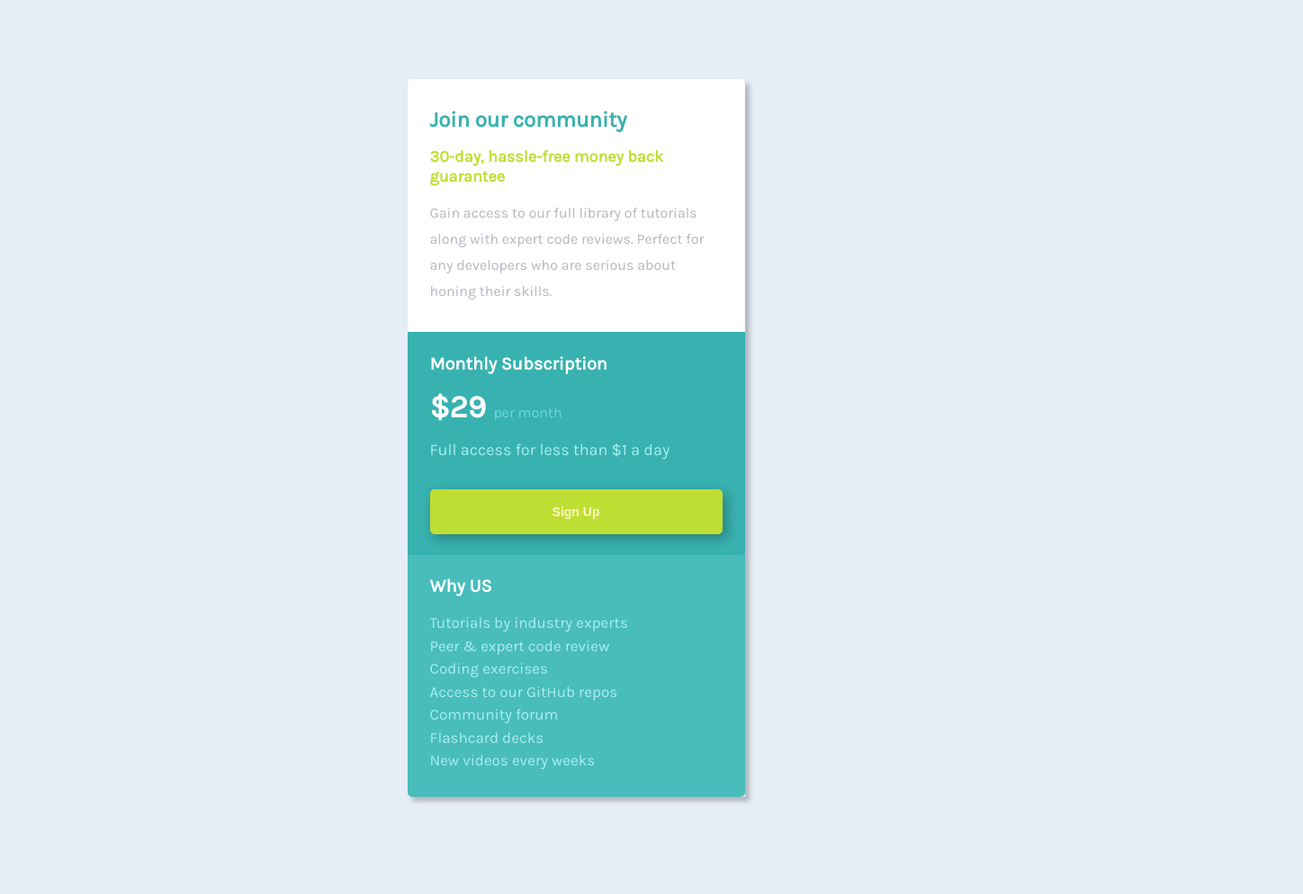
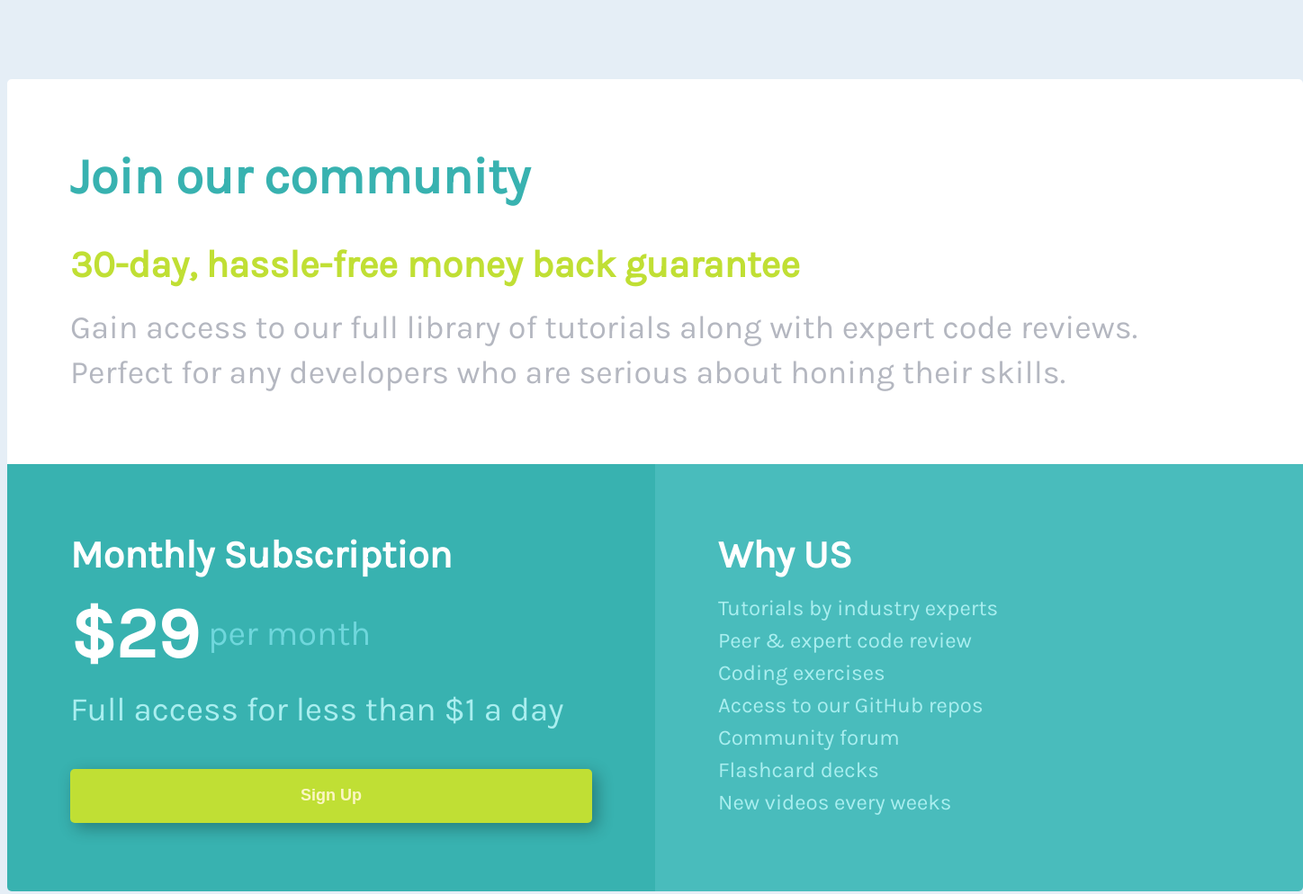
Before and after one commit to EmilieHumbert/single-price-grid-component-master, a plain HTML site: page index.html in a window 1280 px wide. Shown: the whole page at 90% size, 1448 px wide, since content can reach past the window. Drawn offline with Linux system fonts and the light colour scheme.

Commit message:
desktop version

```diff
--- a/style.css
+++ b/style.css
@@ -77,7 +77,13 @@ body {
 }
 
 .price-box-time {
+  align-self: center;
   color: var(--lighter-green-2);
+  margin-left: 10px;
+}
+
+.price-box-price-time {
+  display: inline-flex;
 }
 
 .price-box-description {
@@ -120,3 +126,97 @@ body {
   list-style: none;
   padding: 0;
 }
+
+@media (min-width: 1000px) {
+  .container {
+    box-shadow: none;
+    display: grid;
+    grid-template-columns: 1fr 1fr;
+    grid-template-rows: auto;
+    grid-template-areas:
+      "header header"
+      "main sidebar";
+    width: 1440px;
+  }
+
+  /* description box */
+  .description-box {
+    grid-area: header;
+    padding: 76px 70px;
+  }
+
+  .description-box-title {
+    font-size: 56px;
+    margin: 0;
+  }
+
+  .description-box-sub-title {
+    font-size: 42px;
+    margin: 40px 0 20px 0;
+  }
+
+  .description-box p {
+    font-size: 36px;
+    line-height: 1.4;
+    margin: 0;
+  }
+
+  /* price box */
+  .price-box {
+    border-radius: 0 0 0 5px;
+    grid-area: main;
+    padding: 76px 70px;
+  }
+
+  .price-box-title {
+    font-size: 43px;
+    margin: 0;
+  }
+
+  .price-box-price {
+    font-size: 80px;
+    margin: 0;
+  }
+
+  .price-box-time {
+    align-self: center;
+    color: var(--lighter-green-2);
+    font-size: 38px;
+    margin-left: 10px;
+  }
+
+  .price-box-price-time {
+    display: inline-flex;
+  }
+
+  .price-box-description {
+    font-size: 37px;
+    margin: 0;
+    margin-bottom: 45px;
+  }
+
+  .price-box-btn {
+    font-size: 18px;
+    height: 60px;
+    margin: 0;
+    width: 100%;
+  }
+
+  /* list box */
+  .list-box {
+    border-radius: 0 0 5px 0;
+    grid-area: sidebar;
+    padding: 76px 70px;
+  }
+
+  .list-box-title {
+    font-size: 43px;
+    margin: 0;
+    margin-bottom: 16px;
+  }
+
+  .list-box-list {
+    font-size: 24px;
+    margin: 0;
+  }
+}
```
